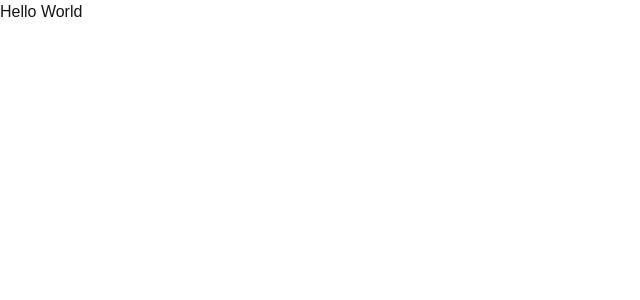
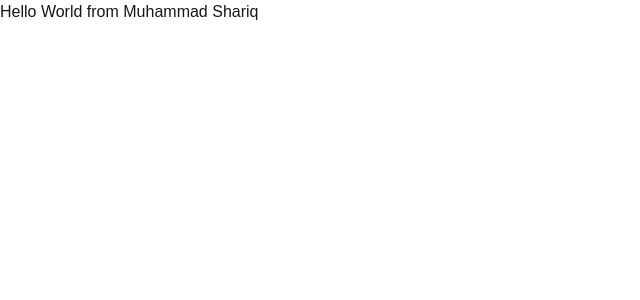
Before and after one commit to shariq001/q2-assignments, a Next.js app in the folder 2-assignment/: page / in a window 1280 px wide. Shown: the top 300 px of the page, without its empty margins (0-640 px from the left). Built offline with nearby package versions, Linux system fonts and the light colour scheme.

Commit message:
Update page.tsx

```diff
--- a/2-assignment/app/page.tsx
+++ b/2-assignment/app/page.tsx
@@ -2,7 +2,7 @@ import React from 'react'
 
 const Home = () => {
   return (
-    <div>Hello World</div>
+    <div>Hello World from Muhammad Shariq</div>
   )
 }
 
```
